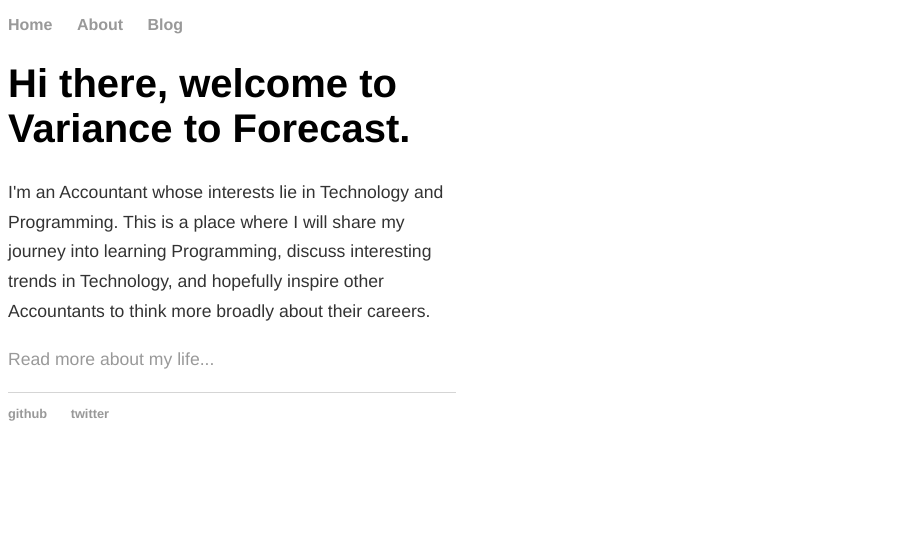
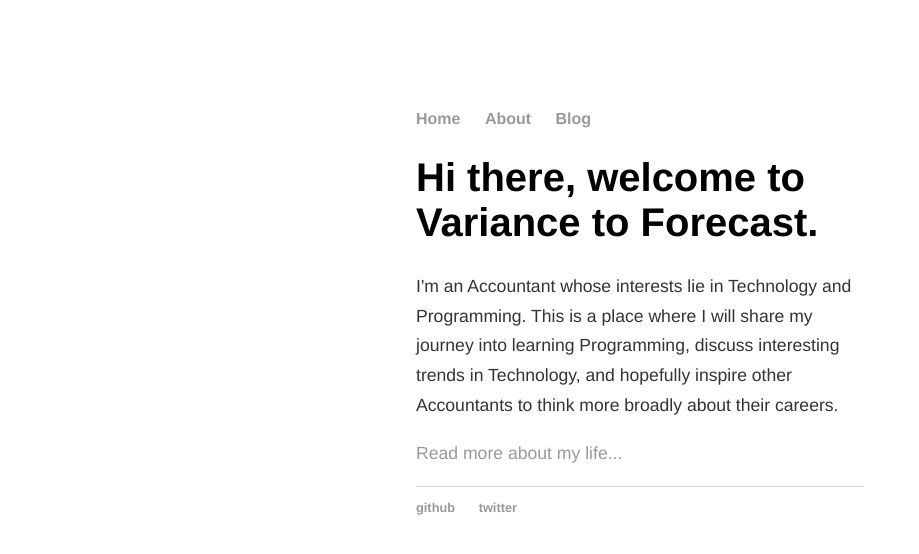
Before and after one commit to variancetoforecast/variancetoforecast.github.io, a Jekyll site: the page built from index.html, in a window 1280 px wide. Shown: the top 554 px of the page, without its empty margins (0-919 px from the left). Built offline with Jekyll 4.4.1, drawn with Linux system fonts in a browser that asks for light colours.

Commit message:
Update main.css

```diff
--- a/css/main.css
+++ b/css/main.css
@@ -1,5 +1,5 @@
 body {
-    padding: 50px auto;
+    margin: 110px auto;
     width: 35%;
 }
 
```
